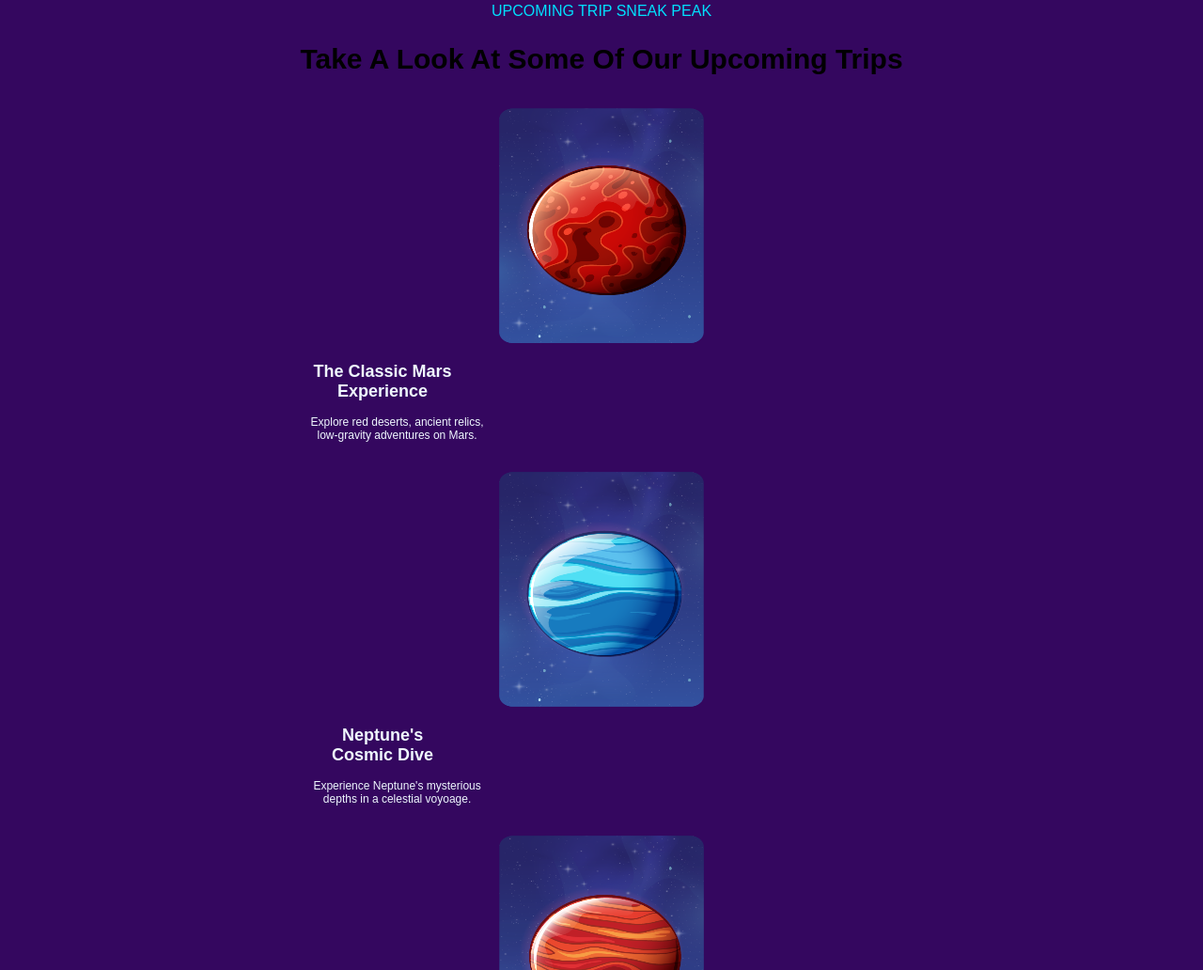
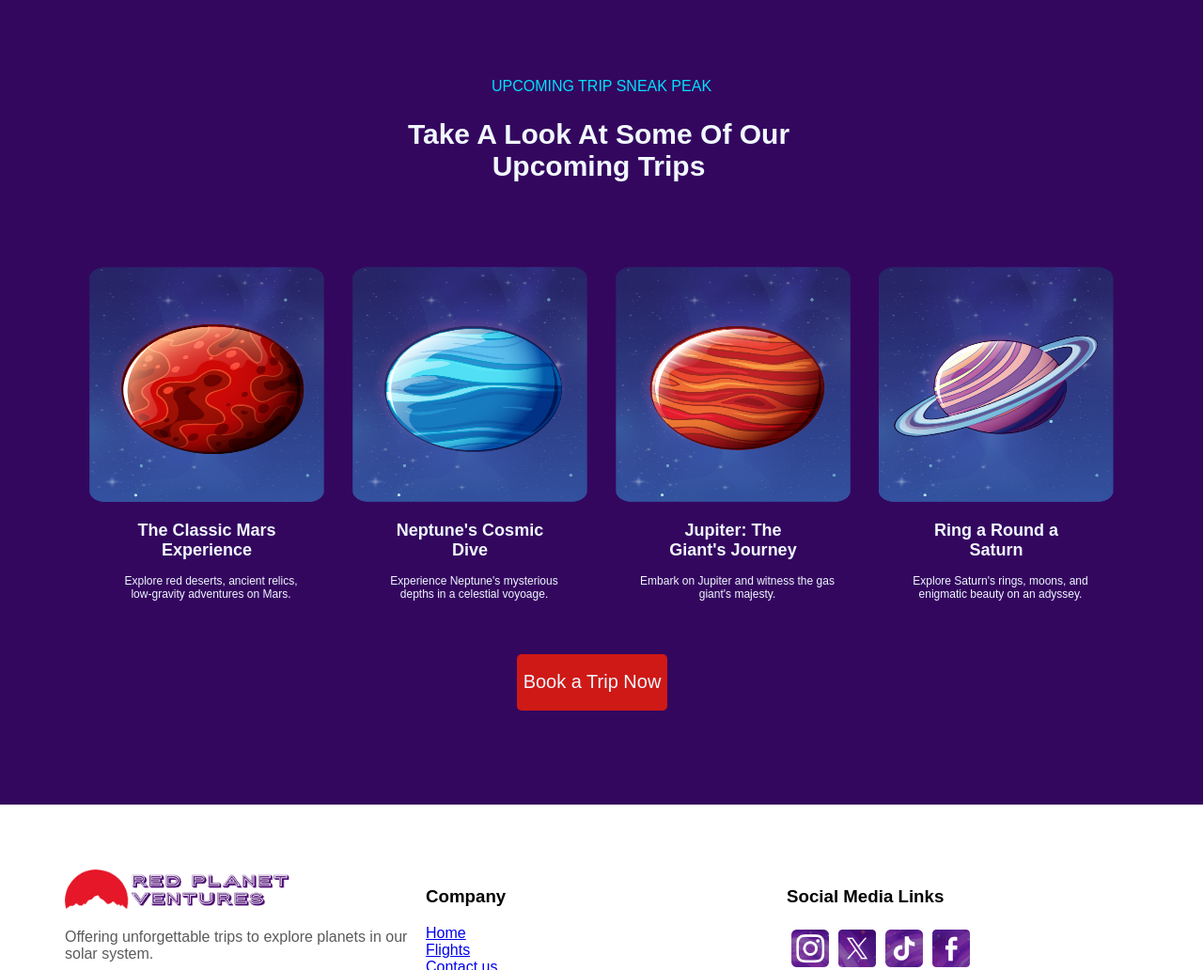
Before and after one commit to JulietteGuse/241070_Juliette_Guse_DV100_T1, a plain HTML site: page index.html in a window 1280 px wide. Shown: the part 1768-2800 px from the top of the page at 94% size. Drawn offline with Linux system fonts and the light colour scheme.

Commit message:
03/25 home page almost complete

```diff
--- a/css/main.css
+++ b/css/main.css
@@ -22,6 +22,7 @@ body{
     color: #8b8b8b;
     padding-top: 2em;
     font-size: 80%;
+    padding: 2em;
 }
 
 .NavImg{
@@ -35,7 +36,8 @@ body{
 }
 
 .topNavCenter{
-    justify-content: center;
+    padding-top: 1em;
+    padding-left: 8em;
     position: absolute;
     top: 1.5%;
     left: 30%;
@@ -169,16 +171,17 @@ color: #ee1c1c;
 }
 
 .flexContainer3 {
-        display: flex;
-        flex-direction: row;
-        justify-content: center;
+        width: 100%;
         font-size: 20px;
         background-color: #34075f;
         text-align: center;
+        padding: 4em;
 }
 
 .flex4{
-
+    display: flex;
+    flex-direction: row;
+    justify-content: center;
 }
 
 .flex4Blue{
@@ -187,29 +190,71 @@ color: #ee1c1c;
     font-size: 16px;
 }
 
-.flex4h1White{
+.flex4h1white{
     color: aliceblue;
+    width: 70%;
+    padding-left: 11em;
+    padding-bottom: 2em;
 }
 
 .flexItem4{
-    flex: 30%;
-    padding: 10px;
+    flex: 25%;
+    padding: 5px;
     flex-wrap: wrap;
 }
 
 .flexItem4 img{
-    width: 35%;
+    width: 250px;
     height: 250px;
 }
 
 .h2White{
     color: aliceblue;
     font-size: 18px;
-    width: 25%;
+    width: 80%;
+    padding-left: 3em;
 }
 
 .flex4White{
     color: aliceblue;
     font-size: 12px;
-    width: 30%;
+    width: 90%;
+    padding-left: 3em;
 }
+
+.flexItem5{
+    text-align: center;
+    padding-left: 23.5em;
+    margin-top: 2em;
+}
+
+.flexContainer4{
+    display: flex;
+    flex-direction: row;
+    width: 100%;
+    text-align: center;
+    padding: 4em;
+}
+
+.flexItem6{
+    text-align: left;
+    flex: 33.33%;
+    padding: 5px;
+    width: 25%;
+}
+
+.flexItem6 img{
+    width: 240px;
+    height: auto;
+}
+
+.flexImg7{
+    display: flex;
+    flex-direction: row;
+}
+
+.flexImg7 img{
+    padding: 5px;
+    width: 50px;
+    height: auto;
+}
--- a/index.html
+++ b/index.html
@@ -62,9 +62,11 @@
     </section>
 
     <section class="flexContainer3">
+
+        <p class="flex4Blue">Upcoming trip sneak peak</p>
+        <h1 class="flex4h1white">Take A Look At Some Of Our Upcoming Trips</h1>
+
         <div class="flex4">
-            <p class="flex4Blue">Upcoming trip sneak peak</p>
-            <h1 class="flex4h1white">Take A Look At Some Of Our Upcoming Trips</h1>
 
             <div class="flexItem4">
                 <img src="assets/images/flighhtMars.png">
@@ -92,9 +94,41 @@
 
         </div>
 
+            <div class="flexItem5">
+                <p class="flex2Button">Book a Trip Now</p>
+            </div>
+
+    </section>
+    <section>
+<div class="flexContainer4">
+        <div class="flexItem6">
+
+            <img src="assets/images/logo.png">
+
+            <p class="flex3Grey">Offering unforgettable trips to explore planets in our solar system.</p>
+        </div>
+
+        <div class="flexItem6">
+            <h3>Company</h3>
+            <a href="index.html">Home</a><br>
+            <a href="pages/flights.html">Flights</a><br>
+            <a href="pages/contact.html">Contact us</a><br>
+        </div>
+
+        <div class="flexItem6">
+            <h3>Social Media Links</h3>
+            <div class="flexImg7">
+                <img src="assets/images/smInstagram.png">
+                <img src="assets/images/smX.png">
+                <img src="assets/images/smTicktock.png">
+                <img src="assets/images/smFacebook.png">
+            </div>
+        </div>
+    </div>
     </section>
     <footer>
-        <p><i>Copyright 2024 -HTML Template Inc</i></p>
+
+        <p><i>All Rights Reserved @ Open Window 2024</i></p>
     </footer>
 
 </body>
```
